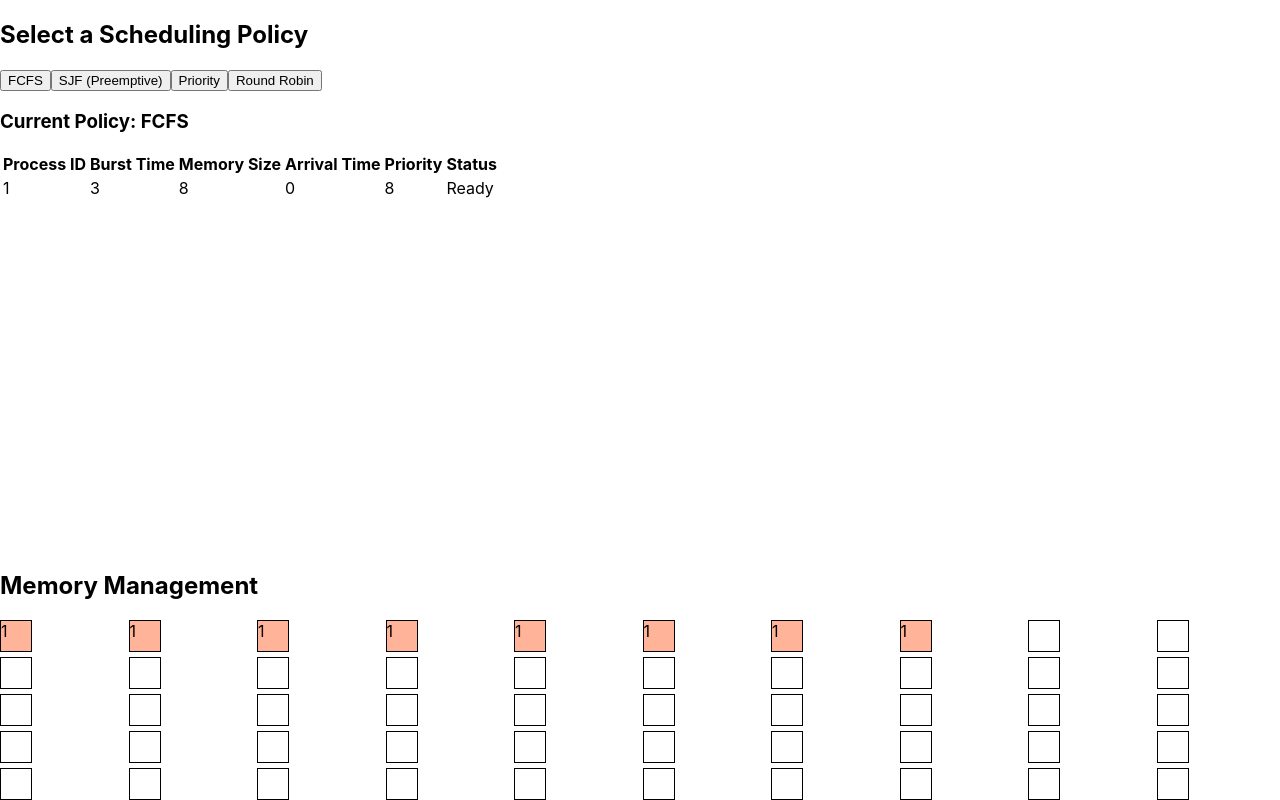
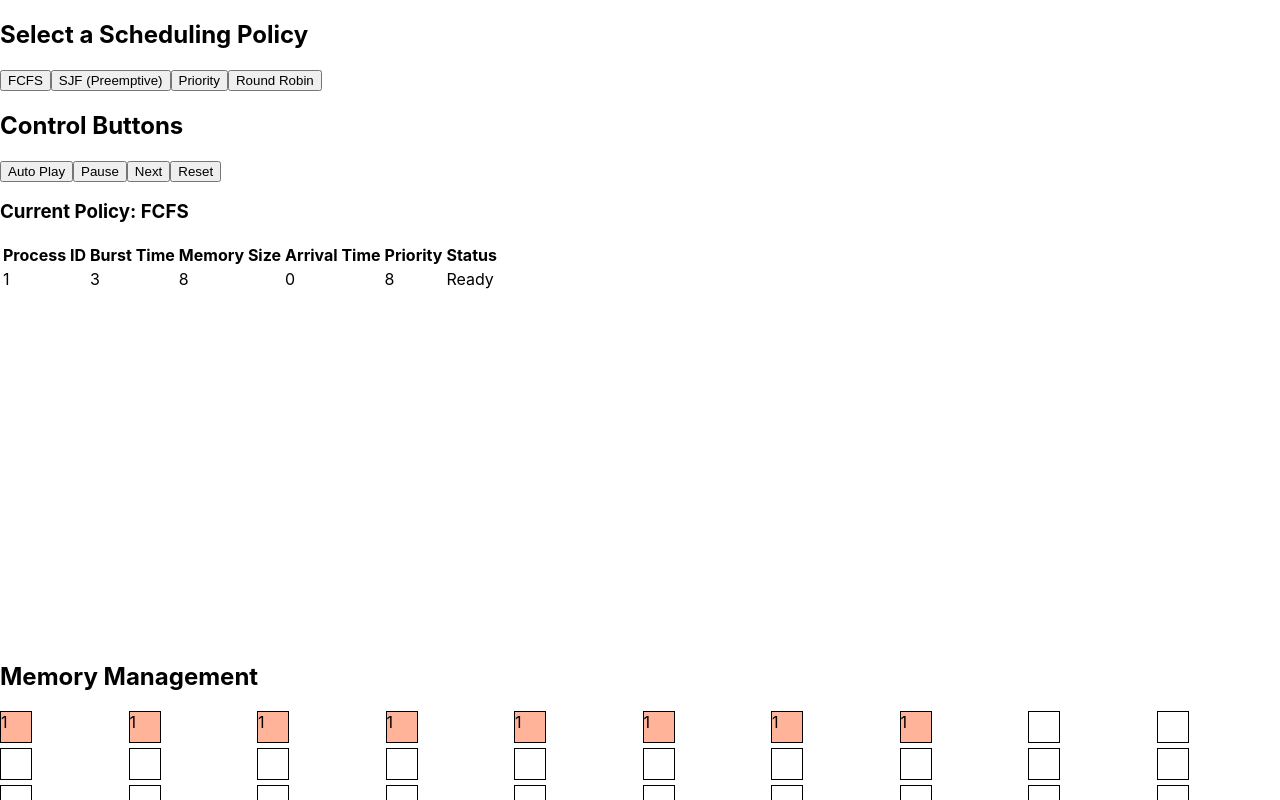
Before and after one commit to calooooy/os-simulator, a React (Create React App) app: page / in a window 1280 px wide. Both pictures are taken after a click on the button "FCFS". Shown: the top 800 px of the page. Built offline with nearby package versions, Linux system fonts and the light colour scheme.

Commit message:
Control Buttons_v1
Control buttons appear when a scheduling policy is chosen

```diff
--- a/src/App.js
+++ b/src/App.js
@@ -1,7 +1,10 @@
+//App.js
+
 import React, { useState, useEffect, useRef } from 'react';
 import Menu from './components/Menu';
 import PCB from './components/PCB';
 import MemoryManagement from './components/MemoryManagement';
+import ControlButtons from './components/ControlButtons';
 
 const colors = [
   '#FF6633', '#FFB399', '#FF33FF', '#FFFF99', '#00B3E6',
@@ -34,6 +37,7 @@ const App = () => {
   const [policy, setPolicy] = useState('');
   const [processes, setProcesses] = useState([]);
   const [memory, setMemory] = useState(new Array(100).fill(null)); // assuming 100 units of memory
+  const [showControls, setShowControls] = useState(false);
   const processIdRef = useRef(1);
   const arrivalTimeRef = useRef(0);
 
@@ -49,6 +53,8 @@ const App = () => {
       const executionInterval = setInterval(() => {
         runProcess();
       }, 1000); // Run the scheduler every second
+
+      setShowControls(true);
 
       return () => {
         clearInterval(interval);
@@ -157,13 +163,37 @@ const App = () => {
       prevMemory.map((unit) => (unit === process.id ? null : unit))
     );
   };
+  const handleAutoPlay = () => {
+    // Implement auto play functionality
+  };
+
+  const handlePause = () => {
+    // Implement pause functionality
+  };
+
+  const handleNext = () => {
+    // Implement next functionality
+  };
+
+  const handleReset = () => {
+    // Implement reset functionality
+  };
 
   return (
     <div>
       <Menu onSelectPolicy={handleSelectPolicy} />
+      {showControls && (
+        <ControlButtons
+          onAutoPlay={handleAutoPlay}
+          onPause={handlePause}
+          onNext={handleNext}
+          onReset={handleReset}
+        />
+      )}
       {policy && <h3>Current Policy: {policy}</h3>}
       <PCB processes={processes} />
       <MemoryManagement processes={processes} memory={memory} setMemory={setMemory} />
+
     </div>
   );
 };
--- /dev/null
+++ b/src/components/ControlButtons.jsx
@@ -0,0 +1,17 @@
+// src/components/ControlButtons.jsx
+
+import React from 'react';
+
+const ControlButtons = ({ onAutoPlay, onPause, onNext, onReset }) => {
+  return (
+    <div>
+      <h2>Control Buttons</h2>
+      <button onClick={onAutoPlay}>Auto Play</button>
+      <button onClick={onPause}>Pause</button>
+      <button onClick={onNext}>Next</button>
+      <button onClick={onReset}>Reset</button>
+    </div>
+  );
+};
+
+export default ControlButtons;
```
